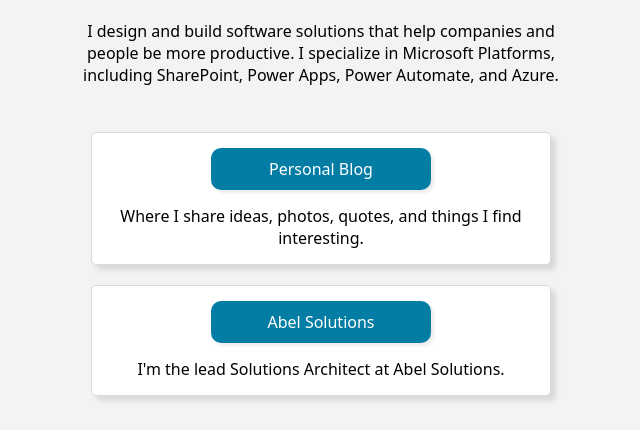
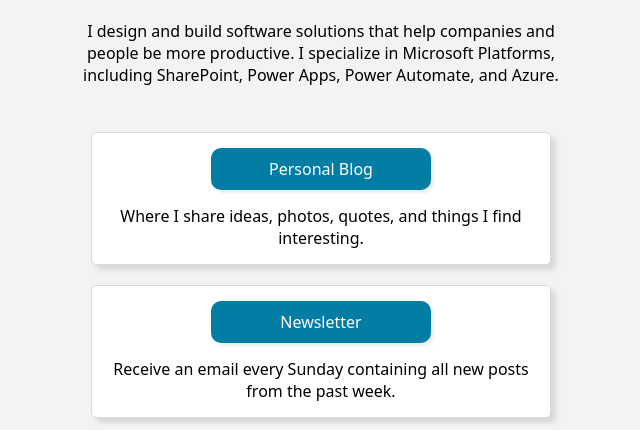
Before and after one commit to ericgregorich/ericgregorich.github.io, a plain HTML site: page index.html in a window 1280 px wide. Shown: the part 244-674 px from the top of the page, without its empty margins (319-959 px from the left). Drawn offline with Linux system fonts and the light colour scheme.

Commit message:
Added newsletter
Signed-off-by: Eric <26981280+ericgregorich@users.noreply.github.com>

```diff
--- a/index.html
+++ b/index.html
@@ -57,6 +57,14 @@
               interesting.</span
             >
           </li>
+           <li>
+            <a class="my-button" href="https://blog.ericgregorich.com/newsletter"
+              >Newsletter</a
+            >
+            <span>
+              Receive an email every Sunday containing all new posts from the past week.</span
+            >
+          </li>
           <li>
             <a class="my-button" href="https://www.abelsolutions.com"
               >Abel Solutions</a
```
